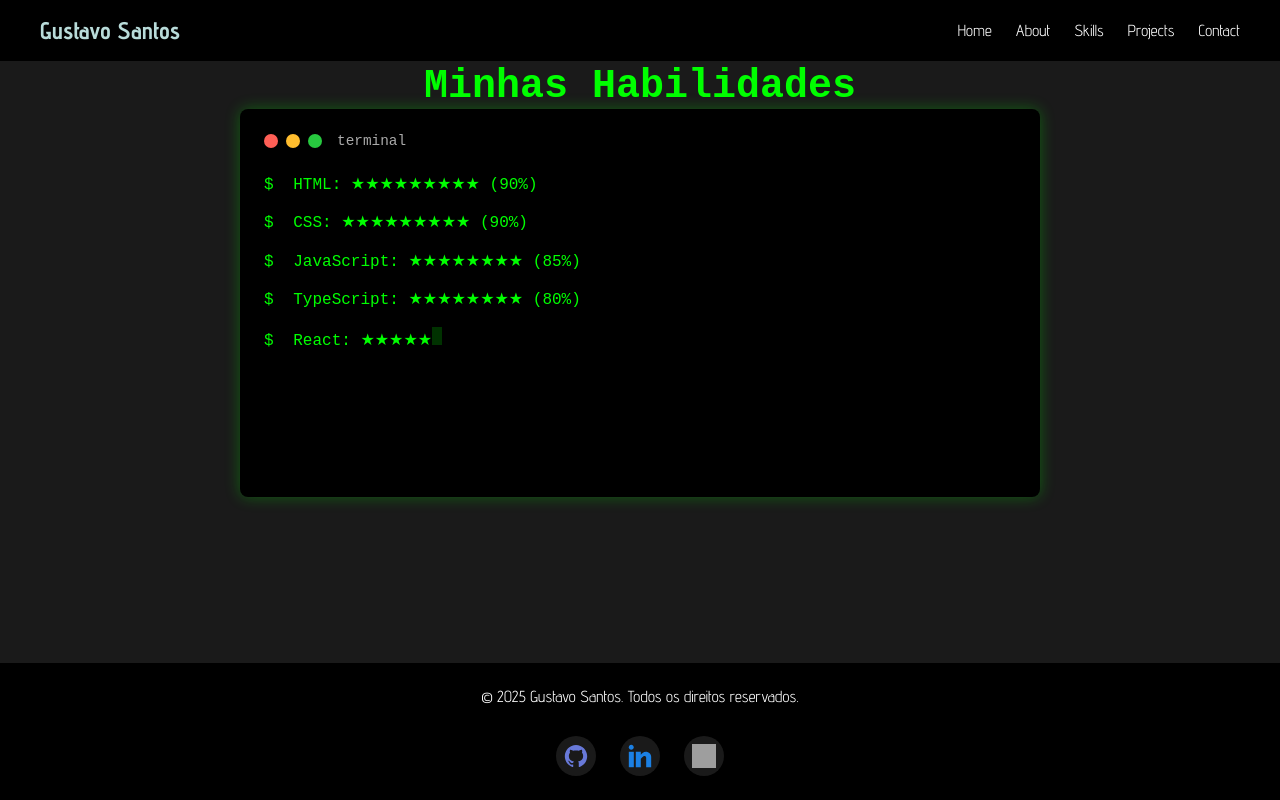
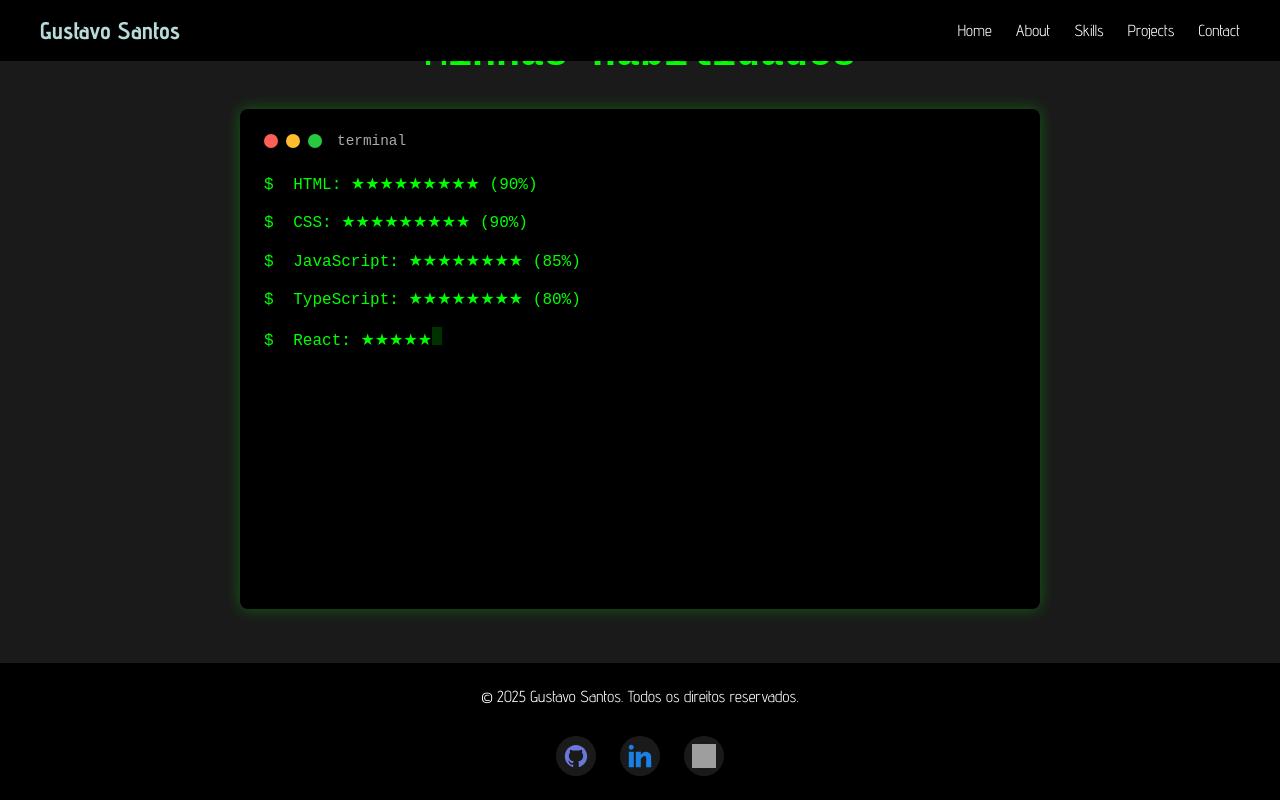
Before and after one commit to GusAtSantos/Portfolio, a React (Vite) app: page /skills in a window 1280 px wide. Built offline with nearby package versions, Linux system fonts and the light colour scheme; grey boxes are pictures that could not be loaded.

Commit message:
Update skills_css.css

```diff
--- a/src/assets/styles/skills_css.css
+++ b/src/assets/styles/skills_css.css
@@ -9,7 +9,7 @@
 .skills-title {
   text-align: center;
   color: #00ff00;
-  margin-top: 2rem;
+  margin-bottom: 2rem;
   font-size: 2.5rem;
 }
 
@@ -20,6 +20,10 @@
   border-radius: 8px;
   padding: 1.5rem;
   box-shadow: 0 0 15px rgba(0, 255, 0, 0.3);
+  height: 500px;
+  display: flex;
+  flex-direction: column;
+  overflow: hidden;
 }
 
 .terminal-header {
@@ -50,12 +54,36 @@
 }
 
 .terminal-content {
-  min-height: 300px;
+  flex-grow: 1;
+  overflow-y: auto;
+  padding-right: 8px;
+  margin-right: -8px;
+  scrollbar-width: thin;
+  scrollbar-color: #00ff00 #000000;
+}
+
+.terminal-content::-webkit-scrollbar {
+  width: 8px;
+}
+
+.terminal-content::-webkit-scrollbar-track {
+  background: #000;
+}
+
+.terminal-content::-webkit-scrollbar-thumb {
+  background-color: #00ff00;
+  border-radius: 4px;
+}
+
+.terminal-content::-webkit-scrollbar-thumb:hover {
+  background-color: #00cc00;
 }
 
 .terminal-line {
   margin-bottom: 0.8rem;
   line-height: 1.6;
+  word-break: break-word;
+  white-space: pre-wrap;
 }
 
 .prompt {
@@ -83,5 +111,6 @@
 
   .terminal {
     padding: 1rem;
+    height: 400px;
   }
 }
```
